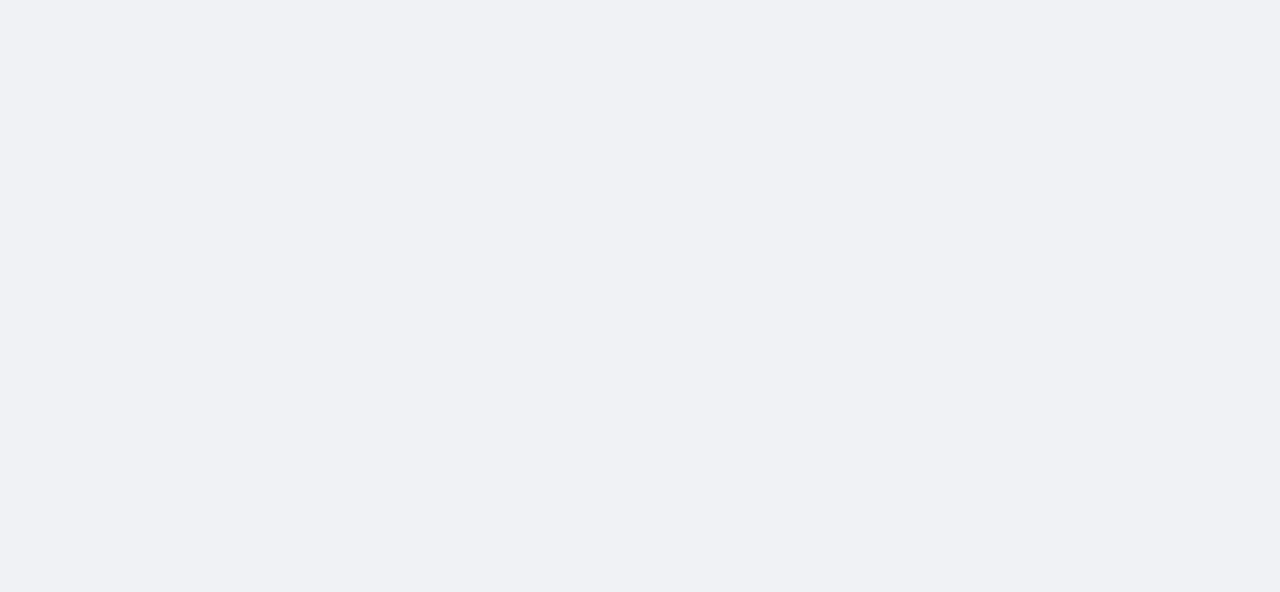
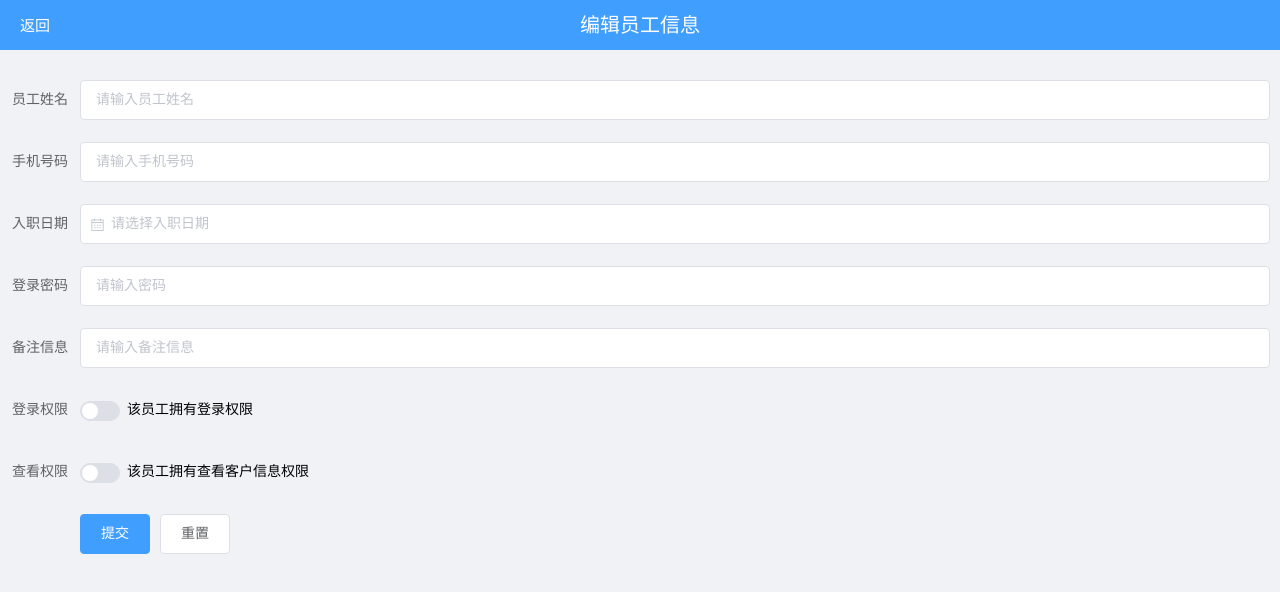
Before and after one commit to pengjie0627/chengchengkoa, a Vue app in the folder vue-pro/: page /#/addEmploy in a window 1280 px wide. Shown: the top 592 px of the page. Built offline with nearby package versions, Linux system fonts and the light colour scheme.

Commit message:
新增员工代码上传

```diff
--- a/vue-pro/index.html
+++ b/vue-pro/index.html
@@ -3,7 +3,7 @@
   <head>
     <meta charset="utf-8">
     <meta name="viewport" content="width=device-width,minimum-scale=1.0,maximum-scale=1.0,user-scalable=no">
-    <title>wdj_pro</title>
+    <title>城城美业</title>
   </head>
   <body style="height: 100%">
     <div id="app"></div>
--- /dev/null
+++ b/vue-pro/src/components/AddEmploy.vue
@@ -0,0 +1,180 @@
+<template>
+  <div>
+    <div>
+      <el-button size="mini" class="back" @click="onBack">返回</el-button>
+      <header class="title">{{type ==='add' ? '新增' : '编辑'}}员工信息</header>
+    </div>
+    <el-form style="margin-right: 10px; margin-top: 30px;" :style="{height: tableHeight, overflow: 'auto'}" status-icon ref="ruleForm2" label-width="80px" class="demo-ruleForm">
+      <el-form-item label="员工姓名" prop="pass">
+        <el-input maxLength="11" v-model="name" placeholder="请输入员工姓名"></el-input>
+      </el-form-item>
+      <el-form-item label="手机号码" prop="pass">
+        <el-input maxLength="11" v-model="mobile" placeholder="请输入手机号码"></el-input>
+      </el-form-item>
+      <el-form-item label="入职日期" prop="checkPass">
+        <!--<el-input v-model="time"></el-input>-->
+        <el-date-picker
+          v-model="dateTime"
+          value-format="yyyy-MM-dd"
+          placeholder="请选择入职日期"
+        ></el-date-picker>
+      </el-form-item>
+      <el-form-item label="登录密码" prop="age">
+        <el-input maxLength="15" v-model="password" placeholder="请输入密码"></el-input>
+      </el-form-item>
+      <el-form-item label="备注信息" prop="age">
+        <el-input v-model="remark" maxLength=254 placeholder="请输入备注信息"></el-input>
+      </el-form-item>
+      <el-form-item label="登录权限" prop="age">
+        <el-switch v-model="auth"></el-switch>&nbsp;&nbsp;该员工拥有登录权限
+      </el-form-item>
+      <el-form-item label="查看权限" prop="age">
+        <el-switch v-model="checked"></el-switch>&nbsp;&nbsp;该员工拥有查看客户信息权限
+      </el-form-item>
+      <el-form-item>
+        <el-button type="primary" @click="submitForm">提交</el-button>
+        <el-button @click="resetForm">重置</el-button>
+      </el-form-item>
+    </el-form>
+  </div>
+</template>
+
+<script>
+  import ImgUpload from '@/components/cmp/ImgUpload.vue'
+  import HttpClient from 'http/httpClient.js'
+  export default {
+    components: {ImgUpload},
+    mounted: function() {
+      this.tableHeight = (document.documentElement.clientHeight - 50)+'px'
+      this.type = this.$route.query.type
+      if (this.type === 'edit') {
+        this.getCustomDtl()
+      }
+    },
+    data() {
+      return {
+        name: '',
+        password: '',
+        mobile: '',
+        dateTime: '',
+        remark: '',
+        tableHeight: 0,
+        customList: [],
+        type: '',
+        auth: false,
+        checked: false
+      };
+    },
+    methods: {
+      submitForm: function () {
+        if (!this.name) {
+          this.$message.error('员工姓名不能为空')
+          return
+        }
+        if (!this.mobile) {
+          this.$message.error('手机号码不能为空')
+          return
+        }
+        if (!this.dateTime) {
+          this.$message.error('入职日期不能为空')
+          return
+        }
+        if (!this.password) {
+          this.$message.error('登录密码不能为空')
+          return
+        }
+        if (!this.remark) {
+          this.$message.error('备注信息不能为空')
+          return
+        }
+        let qs = require('qs');
+        if (this.type === 'add') {
+          HttpClient.post('/employSave', qs.stringify(
+            {
+              name: this.name,
+              mobile: this.mobile,
+              dateTime: this.dateTime,
+              password: this.password,
+              remark: this.remark,
+              auth: this.auth ? 1 : 0,
+              checked: this.checked ? 1 : 0
+            })).then((resp) => {
+            if (resp.success) {
+              this.$message.success('员工资料保存成功')
+              this.$router.push({name:'employDtl', query: {employ: JSON.stringify(resp.data), type: 'employAdd'}})
+            }
+          })
+        } else {
+          let id = this.$route.query.id
+          HttpClient.post('/employEdit', qs.stringify(
+            {
+              name: this.name,
+              mobile: this.mobile,
+              dateTime: this.dateTime,
+              password: this.password,
+              remark: this.remark,
+              auth: this.auth ? 1 : 0,
+              checked: this.checked ? 1 : 0,
+              id: id
+            })).then((resp) => {
+            if (resp.success) {
+              this.$message.success('客户资料保存成功')
+              this.$router.push({name:'employDtl', query: {employ: JSON.stringify(resp.data), type: 'customAdd'}})
+            }
+          })
+        }
+      },
+      resetForm: function () {
+        this.name = ''
+        this.mobile = ''
+        this.dateTime = ''
+        this.password = ''
+        this.remark = ''
+        this.auth = false
+        this.checked = false
+      },
+      onBack: function () {
+        this.$router.push('home')
+      },
+      getCustomDtl: function () {
+        let mobile = this.$route.query.mobile
+        let id = this.$route.query.id
+        HttpClient.get(`/employDtl?mobile=${mobile}&&id=${id}`).then((resp) => {
+          if (resp.success) {
+            this.customList = resp.data
+            this.name = this.customList[0].name
+            this.mobile = this.customList[0].mobile
+            this.password = this.customList[0].password
+            this.dateTime = this.customList[0].dateTime
+            this.remark = this.customList[0].remark
+            this.auth = Boolean(this.customList[0].auth)
+            this.checked = Boolean(this.customList[0].checked)
+          }
+        })
+      }
+    }
+  }
+</script>
+
+<style scoped>
+  .title{
+    text-align: center;
+    background: #409EFF;
+    height: 50px;
+    line-height: 50px;
+    font-size: 20px;
+    color: white;
+  }
+  .el-date-editor.el-input, .el-date-editor.el-input__inner{
+    width: 100%;
+  }
+  .back{
+    top: 12px;
+    position: absolute;
+    left: 5px;
+    background: none;
+    border: none;
+    color: white;
+    font-size: 15px;
+  }
+</style>
--- a/vue-pro/src/components/EmployDtl.vue
+++ b/vue-pro/src/components/EmployDtl.vue
@@ -3,6 +3,7 @@
     <div>
       <el-button size="mini" class="back" @click="onBack">返回</el-button>
       <header class="mbr-list">员工详情</header>
+      <el-button size="mini" class="edit" @click="onEdit">编辑</el-button>
     </div>
     <el-form style="margin-left: 30px; margin-top: 30px;" :style="{height: tableHeight, overflow: 'auto'}" status-icon ref="ruleForm2" label-width="85px" class="demo-ruleForm">
       <el-form-item label="员工姓名：" prop="pass">
@@ -11,11 +12,20 @@
       <el-form-item label="手机号码：" prop="checkPass">
         <div>{{employMobile}}</div>
       </el-form-item>
+      <el-form-item label="入职时间：" prop="checkPass">
+        <div>{{employTime}}</div>
+      </el-form-item>
+      <el-form-item label="登录密码：" prop="checkPass">
+        <div>{{employPassword}}</div>
+      </el-form-item>
+      <el-form-item label="备注信息：" prop="checkPass">
+        <div>{{employRemark}}</div>
+      </el-form-item>
       <el-form-item label="查看权限：" prop="age">
-        <div><el-switch :disabled="employName === 'admin'" v-model="checkPermission" @change="onCheckPermissionChange"></el-switch>&nbsp;&nbsp;{{checkPermission ? '该员工有查看客户信息权限' : '该员工无查看客户信息权限'}}</div>
+        <div>{{checkPermission ? '该员工有查看客户信息权限' : '该员工无查看客户信息权限'}}</div>
       </el-form-item>
       <el-form-item label="登录权限：" prop="age">
-        <div><el-switch :disabled="employName === 'admin'" v-model="loginPermission" @change="onLoginPermissionChange"></el-switch>&nbsp;&nbsp;{{loginPermission ? '该员工有登录权限' : '该员工无登录权限'}}</div>
+        <div>{{loginPermission ? '该员工有登录权限' : '该员工无登录权限'}}</div>
       </el-form-item>
     </el-form>
   </div>
@@ -27,8 +37,12 @@
 export default {
   mounted: function() {
     let employ = JSON.parse(this.$route.query.employ)
+    this.id = employ.id
     this.employName = employ.name
     this.employMobile = employ.mobile
+    this.employTime = employ.dateTime
+    this.employPassword = employ.password
+    this.employRemark = employ.remark
     this.checkPermission = Boolean(employ.checked)
     this.loginPermission = Boolean(employ.auth)
     this.tableHeight = (document.documentElement.clientHeight - 50)+'px'
@@ -39,46 +53,19 @@ export default {
       loginPermission: false,
       employMobile: '',
       employName: '',
-      tableHeight: 0
+      tableHeight: 0,
+      employTime: '',
+      employPassword: '',
+      employRemark: '',
+      id: ''
     }
   },
   methods: {
-    onCheckPermissionChange: function() {
-      if (this.checkPermission) {
-        let qs = require('qs');
-        HttpClient.post('/employAuth', qs.stringify({permissionType: 'check',employMobile: this.employMobile, code: 1})).then((resp) => {
-          if (resp.success) {
-            this.$message.success('授权成功')
-          }
-        })
-      } else {
-        let qs = require('qs');
-        HttpClient.post('/employAuth', qs.stringify({permissionType: 'check',employMobile: this.employMobile, code: 0})).then((resp) => {
-          if (resp.success) {
-            this.$message.success('取消成功')
-          }
-        })
-      }
-    },
-    onLoginPermissionChange: function() {
-      if (this.loginPermission) {
-        let qs = require('qs');
-        HttpClient.post('/employAuth', qs.stringify({permissionType: 'login',employMobile: this.employMobile, code: 1})).then((resp) => {
-          if (resp.success) {
-            this.$message.success('授权成功')
-          }
-        })
-      } else {
-        let qs = require('qs');
-        HttpClient.post('/employAuth', qs.stringify({permissionType: 'login',employMobile: this.employMobile, code: 0})).then((resp) => {
-          if (resp.success) {
-            this.$message.success('取消成功')
-          }
-        })
-      }
-    },
     onBack: function () {
       this.$router.back()
+    },
+    onEdit: function () {
+      this.$router.push({name: 'addEmploy', query: {id: this.id, mobile: this.employMobile, type: 'edit'}})
     }
   }
 }
@@ -106,4 +93,13 @@ export default {
     color: white;
     font-size: 15px;
   }
+  .edit{
+    top: 12px;
+    position: absolute;
+    right: 5px;
+    background: none;
+    border: none;
+    color: white;
+    font-size: 15px;
+   }
 </style>
--- a/vue-pro/src/components/Login.vue
+++ b/vue-pro/src/components/Login.vue
@@ -66,7 +66,7 @@ export default {
     height: 300px;
     width: 90%;
     margin: 0 auto;
-    margin-top: 35%;
+    margin-top: 100px;
   }
   .title{
     text-align: center;
--- a/vue-pro/src/components/Permit.vue
+++ b/vue-pro/src/components/Permit.vue
@@ -13,12 +13,14 @@
         <el-table-column prop="mobile" label="手机号" width="120"></el-table-column>
         <el-table-column prop="auth" label="登录权限" align="center">
           <template slot-scope="scope">
-            {{scope.row.auth === 0 ? '无' : '有'}}
+            <span style="color: green" v-if="scope.row.auth === 1">有</span>
+            <span style="color: red;" v-if="scope.row.auth === 0">无</span>
           </template>
         </el-table-column>
         <el-table-column prop="checked" label="查看权限"  align="center">
           <template slot-scope="scope">
-            {{scope.row.checked === 0 ? '无' : '有'}}
+            <span style="color: green" v-if="scope.row.checked === 1">有</span>
+            <span style="color: red;" v-if="scope.row.checked === 0">无</span>
           </template>
         </el-table-column>
         <!--<el-table-column prop="name" label="操作" align="center">-->
--- a/vue-pro/src/router/index.js
+++ b/vue-pro/src/router/index.js
@@ -7,6 +7,7 @@ import Home from '@/components/Home.vue'
 import AddCustom from '@/components/AddCustom.vue'
 import CustomDtl from '@/components/customDtl.vue'
 import EmployDtl from '@/components/EmployDtl.vue'
+import AddEmploy from '@/components/AddEmploy.vue'
 Vue.use(Router)
 
 export default new Router({
@@ -50,6 +51,11 @@ export default new Router({
       path: '/employDtl',
       name: 'employDtl',
       component: EmployDtl
+    },
+    {
+      path: '/addEmploy',
+      name: 'addEmploy',
+      component: AddEmploy
     }
   ]
 })
```
Also changed, not shown: vue-pro/src/components/Home.vue (+6 -2 lines), 1 other file (tests, documents, lock files or other folders).
